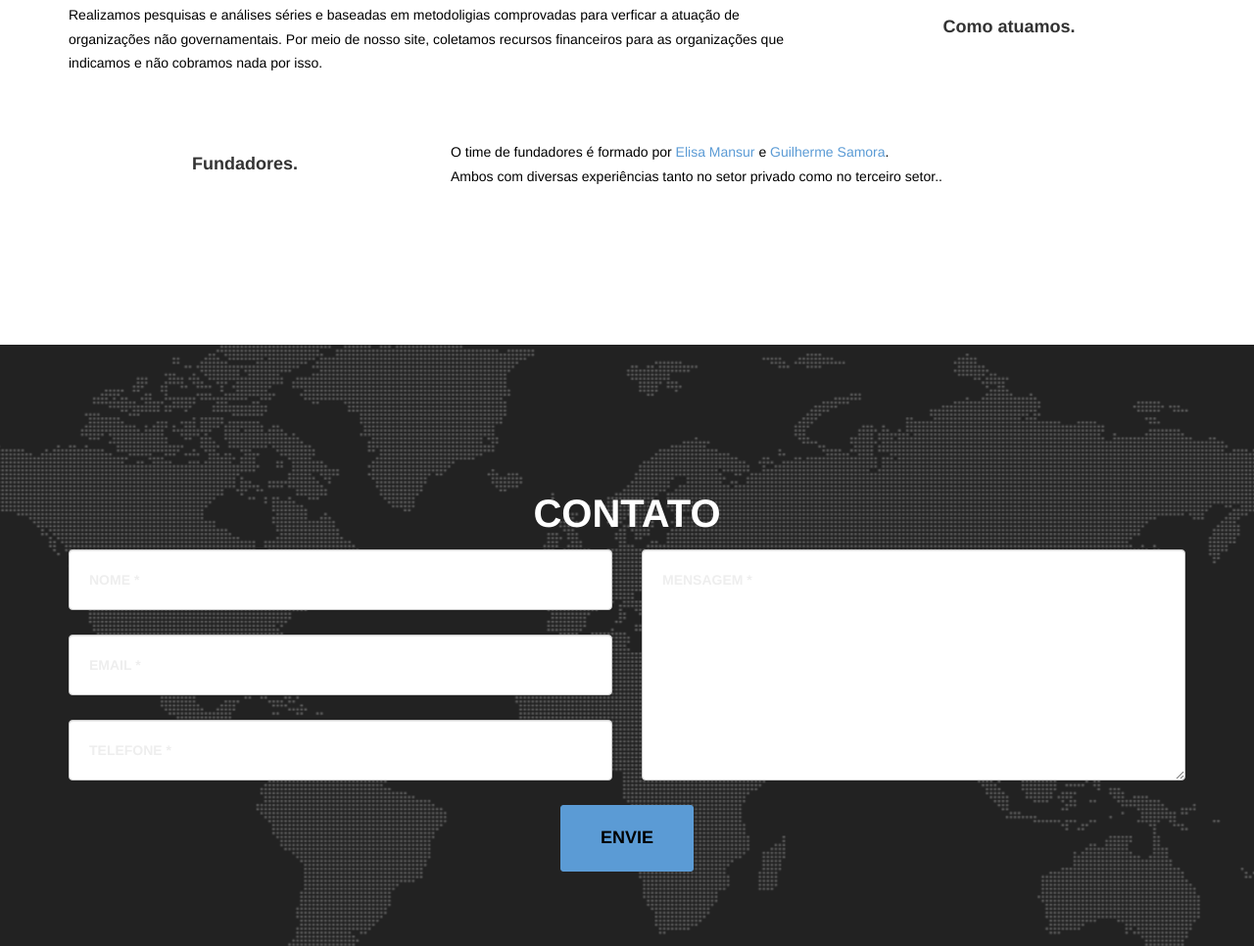
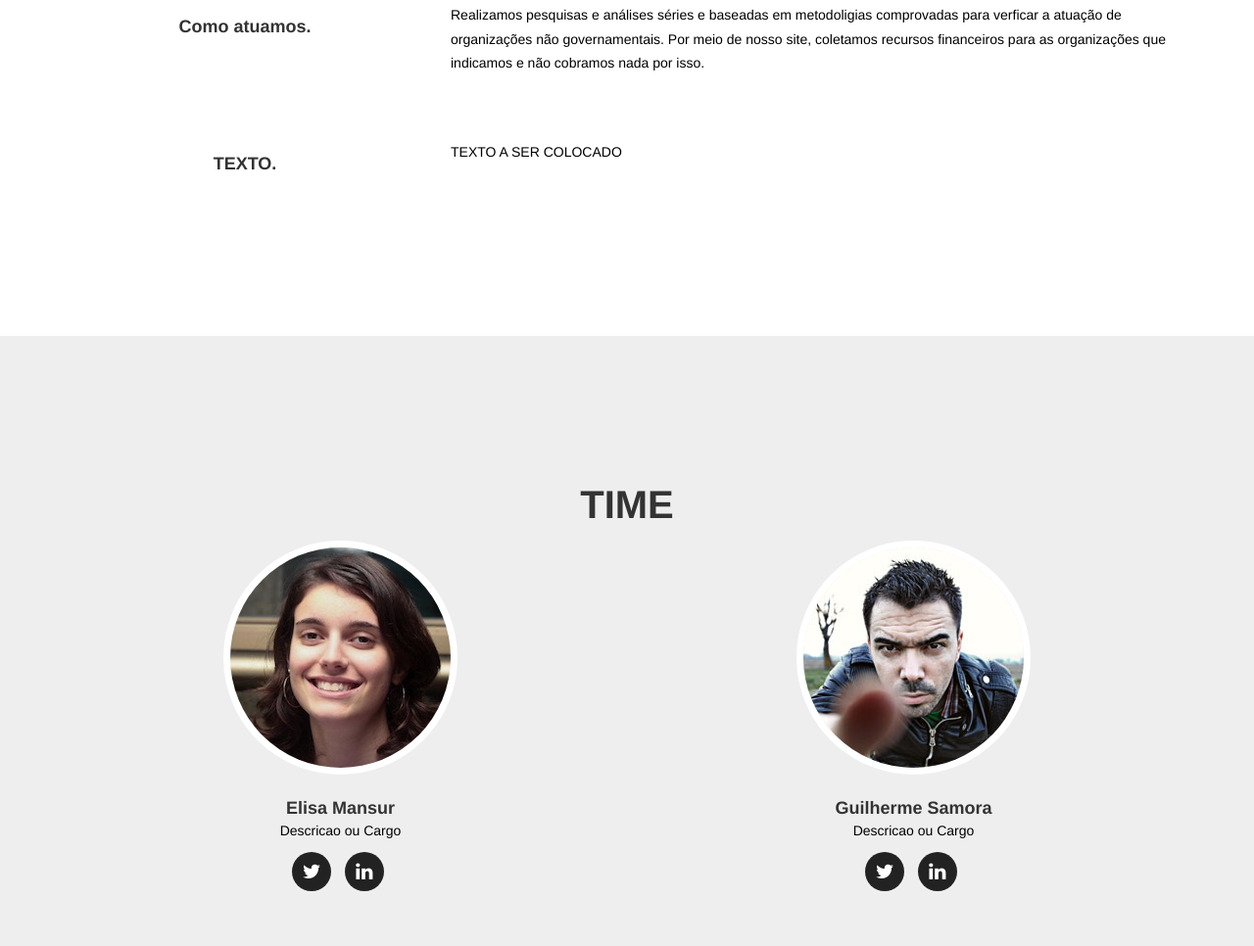
Before and after one commit to guipsamora/doebem.org, a website: page sobre.html in a window 1280 px wide. Shown: the part 1031-1997 px from the top of the page at 98% size. Drawn offline with nearby package versions, Linux system fonts and the light colour scheme; a web font is replaced by a local one.

Commit message:
Atualizando index.html

```diff
--- a/sobre.html
+++ b/sobre.html
@@ -105,19 +105,18 @@
                     Acreditamos em doar com o coração e a mente.</p>
                 </div>
                 <br><br><br><br><br><br><br>
+                <div class="col-md-4">
+                    <h4 class="service-heading">Como atuamos.</h4>
+                </div>
                 <div class="col-md-8">
                     <p class="text-muted" align=left>Realizamos pesquisas e análises séries e baseadas em metodoligias comprovadas para verficar a atuação de organizações não governamentais. Por meio de nosso site, coletamos recursos financeiros para as organizações que indicamos e não cobramos nada por isso.</p>
                 </div>
-                <div class="col-md-4">
-                    <h4 class="service-heading">Como atuamos.</h4>
-                </div>
                 <br><br><br><br><br><br><br>
                 <div class="col-md-4">
-                    <h4 class="service-heading">Fundadores.</h4>
+                    <h4 class="service-heading">TEXTO.</h4>
                 </div>
                 <div class="col-md-8">
-                    <p class="text-muted" align=left>O time de fundadores é formado por <a href="https://www.linkedin.com/in/elisa-de-rooij-mansur-30435854/en" target="a_blank">Elisa Mansur</a> e <a href = "https://br.linkedin.com/in/guisamora
-" target="a_blank">Guilherme Samora</a>.<br>Ambos com diversas experiências tanto no setor privado como no terceiro setor..</p>
+                    <p class="text-muted" align=left>TEXTO A SER COLOCADO</p>
                 </div>
             </div>
         </div>
@@ -205,26 +204,25 @@
     </section> -->
 
     <!-- Team Section -->
-<!--     <section id="team" class="bg-light-gray">
+    <section id="team" class="bg-light-gray">
         <div class="container">
             <div class="row">
                 <div class="col-lg-12 text-center">
-                    <h2 class="section-heading">Time</h2> -->
+                    <h2 class="section-heading">Time</h2>
                     <!-- <h3 class="section-subheading text-muted">Lorem ipsum dolor sit amet consectetur.</h3> -->
-<!--                 </div>
+                </div>
             </div>
             <div class="row">
                 <div class="col-sm-6">
                     <div class="team-member">
                         <img src="img/team/1.jpg" class="img-responsive img-circle" alt="">
                         <h4>Elisa Mansur</h4>
-                        <p class="text-muted">Head of Heads</p>
+                        <p class="text-muted">Descricao ou Cargo</p>
                         <ul class="list-inline social-buttons">
-                            <li><a href=""><i class="fa fa-twitter"></i></a>
+                            <li><a href="https://twitter.com/elisa_mansur" target="a_blank"><i class="fa fa-twitter"></i></a>
                             </li>
-                            <li><a href="https://www.facebook.com/licamansur"><i class="fa fa-facebook"></i></a>
                             </li>
-                            <li><a href="https://www.linkedin.com/in/elisa-de-rooij-mansur-30435854/en"><i class="fa fa-linkedin"></i></a>
+                            <li><a href="https://www.linkedin.com/in/elisa-de-rooij-mansur-30435854/en" target="a_blank"><i class="fa fa-linkedin"></i></a>
                             </li>
                         </ul>
                     </div>
@@ -233,17 +231,18 @@
                     <div class="team-member">
                         <img src="img/team/2.jpg" class="img-responsive img-circle" alt="">
                         <h4>Guilherme Samora</h4>
-                        <p class="text-muted">ChessMaster</p>
+                        <p class="text-muted">Descricao ou Cargo</p>
                         <ul class="list-inline social-buttons">
-                            <li><a href="#"><i class="fa fa-twitter"></i></a>
+                            <li>
+                                <a href="https://twitter.com/guisamora" target="a_blank"><i class="fa fa-twitter"></i></a>
                             </li>
-                            <li><a href="#"><i class="fa fa-facebook"></i></a>
-                            </li>
-                            <li><a href="#"><i class="fa fa-linkedin"></i></a>
+                            <li>
+                                <a href="https://br.linkedin.com/in/guisamora
+"><i class="fa fa-linkedin" target="a_blank"></i></a>
                             </li>
                         </ul>
                     </div>
-                </div> -->
+                </div>
 <!--                 <div class="col-sm-4">
                     <div class="team-member">
                         <img src="img/team/3.jpg" class="img-responsive img-circle" alt="">
@@ -264,9 +263,9 @@
                 <div class="col-lg-8 col-lg-offset-2 text-center">
                     <p class="large text-muted">Do not only dare to dream in a better world, make it happen!</p>
                 </div>
-            </div>
+            </div> -->
         </div>
-    </section> -->
+    </section>
 
  <!-- Clients Aside -->
 <!--     <aside class="clients">
```
Also changed, not shown: index.html (+1 -4 lines), metodologia.html (+0 -3 lines).
